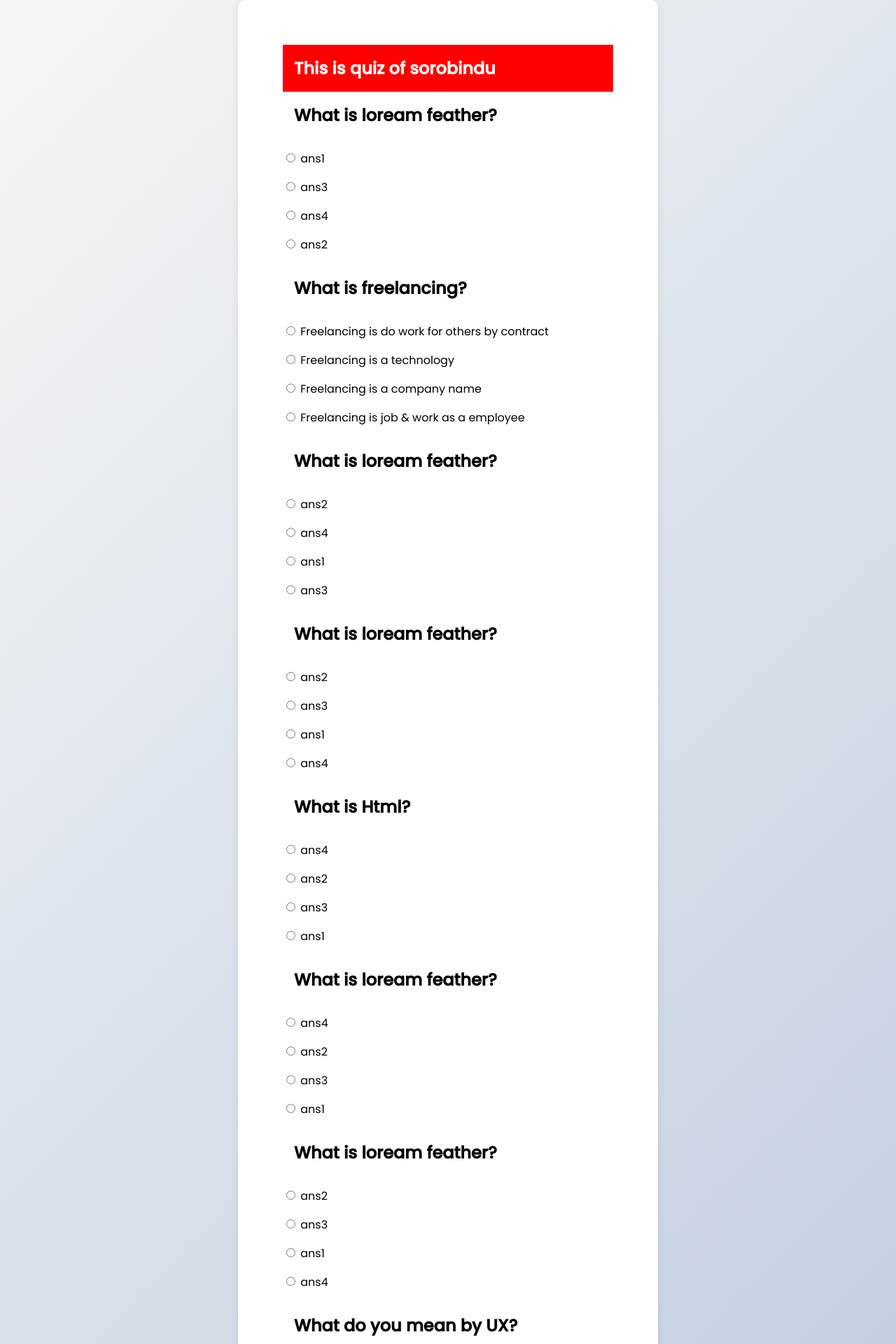
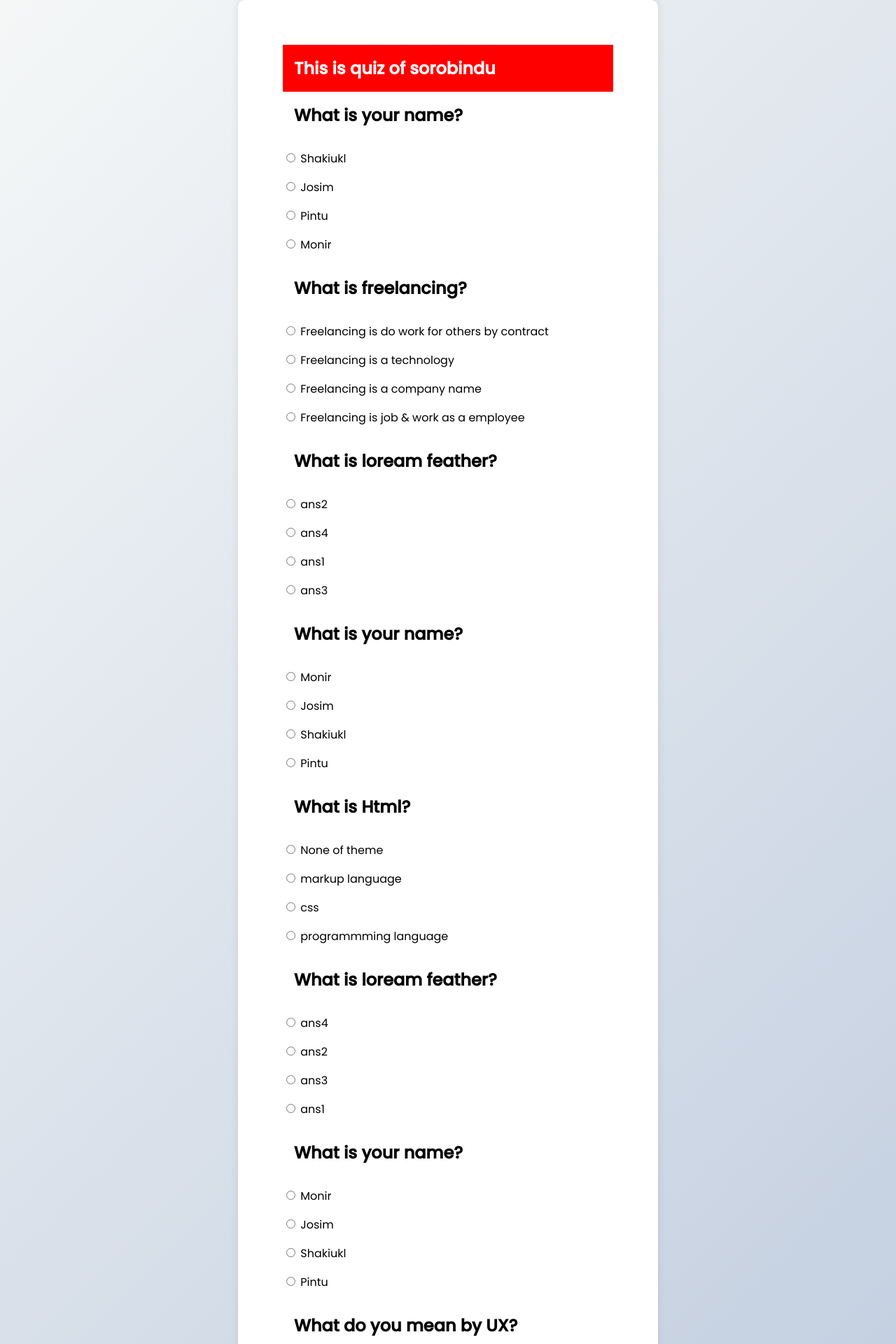
Before and after one commit to devnurul/Basic-PHP-to-Advance-Laravel-Course, a PHP site: page /Class-7/index.php in a window 1280 px wide. Shown: the top 1920 px of the page at 70% size. Run offline with PHP 8.4, Linux system fonts and the light colour scheme.

Commit message:
full and final

```diff
--- a/Class-7/index.php
+++ b/Class-7/index.php
@@ -150,7 +150,25 @@ $questionSets       =  [
     [
         'question' => 'What is Html?',
         'options'  => [
-        'ans1', 'ans2', 'ans3', 'ans4'
+        'programmming language', 'markup language', 'css', 'None of theme'
+        ]
+    ],
+    [
+        'question' => 'What is your name?',
+        'options'  => [
+        'Shakiukl', 'Monir', 'Josim', 'Pintu'
+        ]
+    ],
+    [
+        'question' => 'What is your fathere name?',
+        'options'  => [
+            'Shakiukl', 'Monir', 'Josim', 'Pintu'
+        ]
+    ],
+    [
+        'question' => 'What is Mother name?',
+        'options'  => [
+            'Shakiukl', 'Monir', 'Josim', 'Pintu'
         ]
     ],
     [
@@ -160,9 +178,9 @@ $questionSets       =  [
         ]
     ],
     [
-        'question' => 'What is loream feather?',
+        'question' => 'What is your name?',
         'options'  => [
-        'ans1', 'ans2', 'ans3', 'ans4'
+        'Shakiukl', 'Monir', 'Josim', 'Pintu'
         ]
     ],
     [
@@ -172,27 +190,9 @@ $questionSets       =  [
         ]
     ],
     [
-        'question' => 'What is loream feather?',
+        'question' => 'What is your name?',
         'options'  => [
-        'ans1', 'ans2', 'ans3', 'ans4'
-        ]
-    ],
-    [
-        'question' => 'What is loream feather?',
-        'options'  => [
-        'ans1', 'ans2', 'ans3', 'ans4'
-        ]
-    ],
-    [
-        'question' => 'What is loream feather?',
-        'options'  => [
-        'ans1', 'ans2', 'ans3', 'ans4'
-        ]
-    ],
-    [
-        'question' => 'What is loream feather?',
-        'options'  => [
-        'ans1', 'ans2', 'ans3', 'ans4'
+        'Shakiukl', 'Monir', 'Josim', 'Pintu'
         ]
     ],
 ];
```
Also changed, not shown: Class-7/teammember.php (+5 -4 lines).
